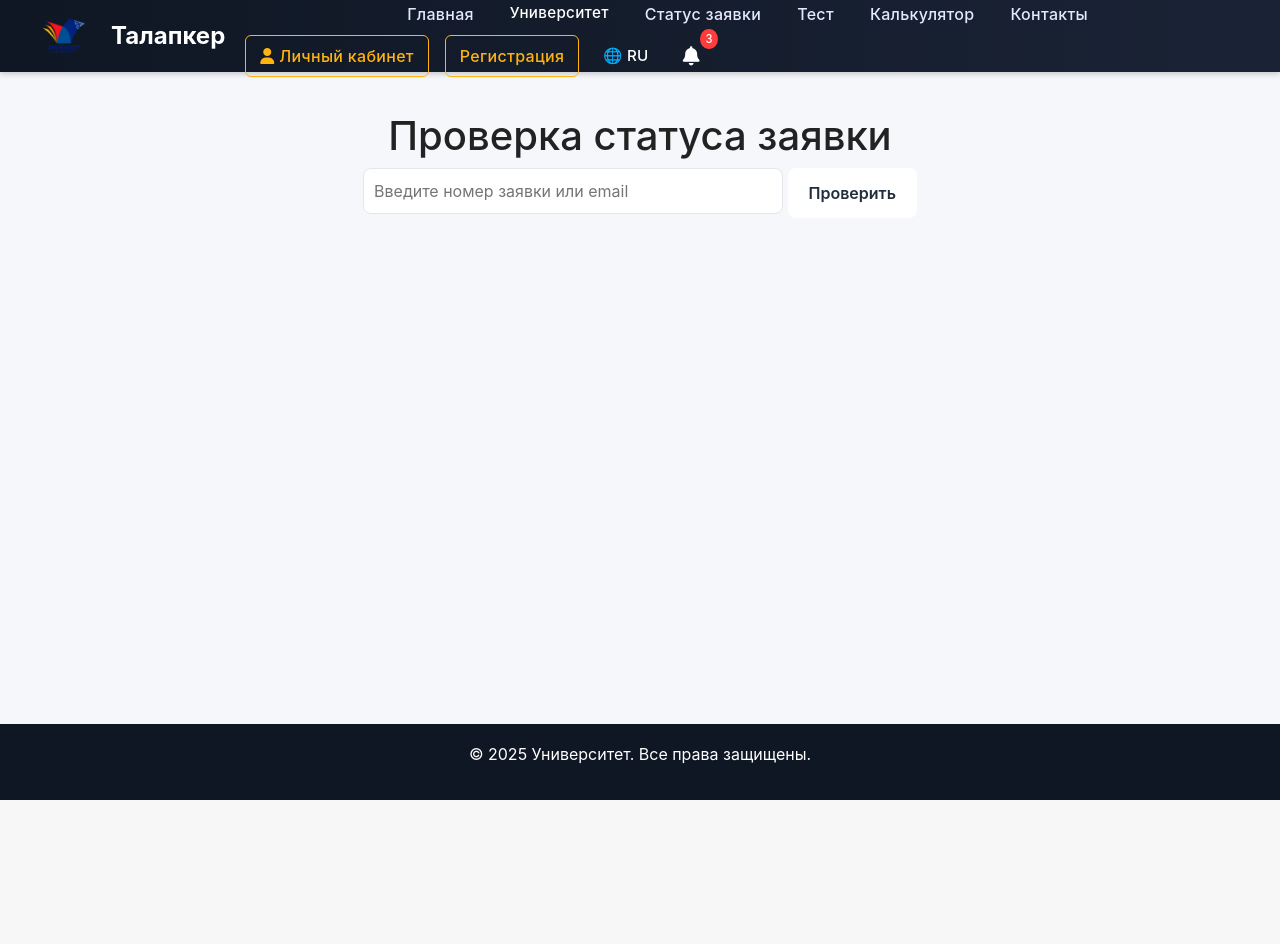
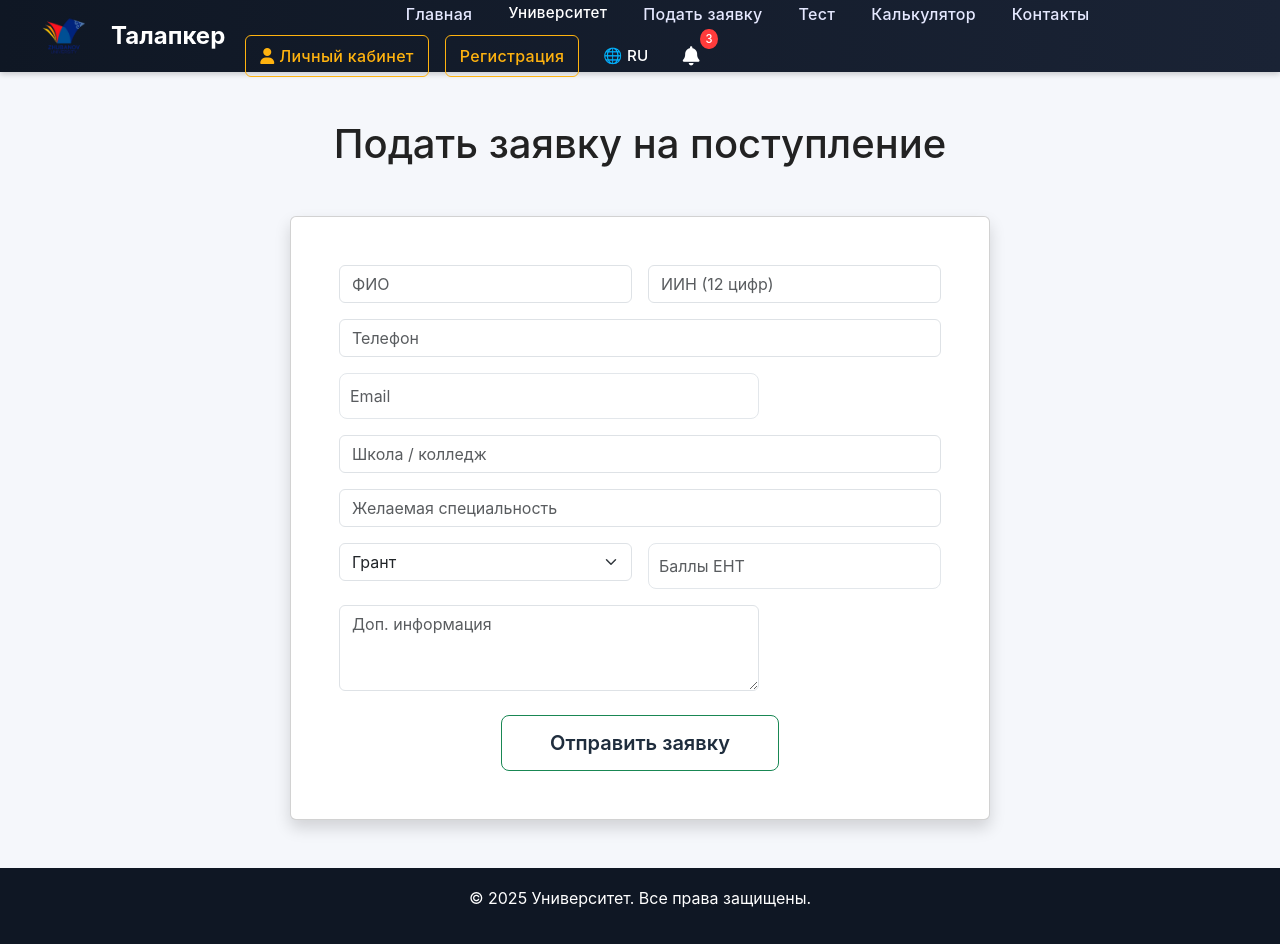
Before and after one commit to penelopa13/----, a Flask app: page /status in a window 1280 px wide. Before the commit the page ends 800 px from the top, so only its background shows below. Run offline with Flask 3, Linux system fonts and the light colour scheme; parts of the project's set-up code (start-up, migrations or seed data) failed here and were passed over.

Commit message:
нифига

```diff
--- a/templates/base.html
+++ b/templates/base.html
@@ -148,7 +148,7 @@
               <li><a class="dropdown-item" href="{{ url_for('test_psy') }}">Тест</a></li>
             </ul>
           </div>
-          <a href="{{ url_for('status') }}">Статус заявки</a>
+          <a href="{{ url_for('status') }}">Подать заявку</a>
           <a href="{{ url_for('test_psy') }}">Тест</a>
           <a href="{{ url_for('calculator') }}">Калькулятор</a>
           <a href="{{ url_for('contact') }}">Контакты</a>
--- a/templates/status.html
+++ b/templates/status.html
@@ -1,16 +1,29 @@
 {% extends "base.html" %}
-
-{% block title %}Статус заявки - Талапкер{% endblock %}
+{% block title %}Подать заявку{% endblock %}
 
 {% block content %}
-<section class="section">
-    <div class="container">
-        <h1>Проверка статуса заявки</h1>
-        <form class="status-form">
-            <input type="text" placeholder="Введите номер заявки или email" required>
-            <button type="submit" class="btn">Проверить</button>
-        </form>
-        <p class="status-result"></p>
+<div class="container py-5">
+  <h1 class="text-center mb-5">Подать заявку на поступление</h1>
+  <form method="POST" class="card shadow p-5 mx-auto" style="max-width:700px;">
+    <div class="row g-3">
+      <div class="col-md-6"><input name="full_name" placeholder="ФИО" class="form-control" required></div>
+      <div class="col-md-6"><input name="iin" placeholder="ИИН (12 цифр)" class="form-control" maxlength="12" required></div>
+      <div class="col-12"><input name="phone" placeholder="Телефон" class="form-control" required></div>
+      <div class="col-12"><input name="email" type="email" placeholder="Email" class="form-control" required></div>
+      <div class="col-12"><input name="education" placeholder="Школа / колледж" class="form-control" required></div>
+      <div class="col-12"><input name="specialty" placeholder="Желаемая специальность" class="form-control" required></div>
+      <div class="col-md-6">
+        <select name="grant_or_paid" class="form-select" required>
+          <option value="грант">Грант</option>
+          <option value="платное">Платное</option>
+        </select>
+      </div>
+      <div class="col-md-6"><input name="unt_score" type="number" placeholder="Баллы ЕНТ" class="form-control"></div>
+      <div class="col-12"><textarea name="additional_info" placeholder="Доп. информация" class="form-control" rows="3"></textarea></div>
+      <div class="col-12 text-center mt-4">
+        <button class="btn btn-success btn-lg px-5">Отправить заявку</button>
+      </div>
     </div>
-</section>
+  </form>
+</div>
 {% endblock %}
```
